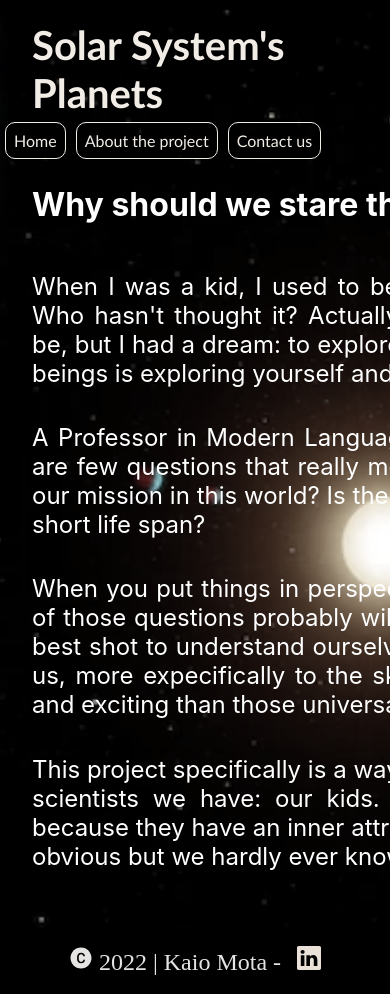
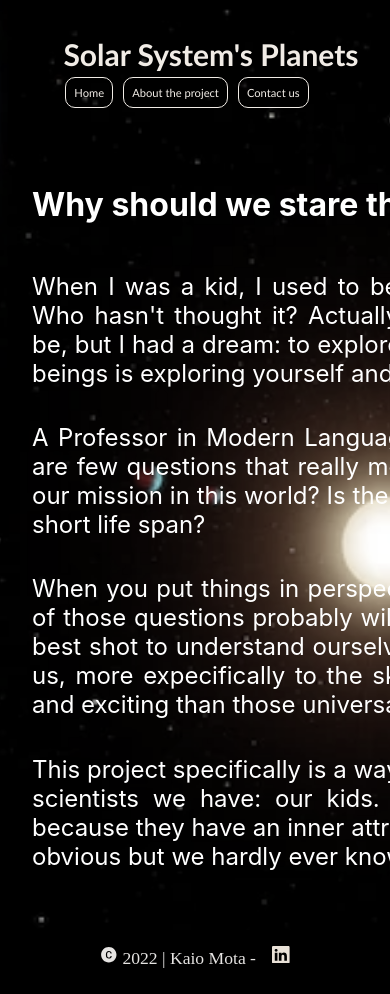
Before and after one commit to kaio-mota18/Astronomy-exploration---Educational-Purpose, a React (Create React App) app: page /about in a window 390 px wide. Shown: the top 994 px of the page. Built offline with nearby package versions, Linux system fonts and the light colour scheme.

Commit message:
Updates about resposiveness

```diff
--- a/src/components/components.css
+++ b/src/components/components.css
@@ -19,6 +19,12 @@
   }
 }
 
+@media (max-width: 950px){
+  .grid-container{
+    grid-template-columns: repeat(1, 1fr);
+  }
+}
+
 .form{
   display:flex;
   flex-direction: column;
--- a/src/components/form/form.js
+++ b/src/components/form/form.js
@@ -4,7 +4,6 @@ import './style.css'
 function Form() {
   // Função para declarar os estados que serão mudados com as informações recebidas pelo formulário
   const [form, setForm] = useState({
-    name: '',
     email: ''
   })
 
@@ -22,7 +21,7 @@ function Form() {
   function validatedAndSubmitted(event) {
     event.preventDefault()
     setSubmitted(true)
-    if (form.name !== '' && form.email !== '') {
+    if (form.email !== '') {
       setValid(true)
     } else {
       setValid(false)
@@ -36,15 +35,6 @@ function Form() {
           <div className="form-container">
             <div>
               <form onSubmit={validatedAndSubmitted}>
-                <input
-                  type="text"
-                  className="form-row"
-                  placeholder="How would you like to be called?"
-                  name="name"
-                  value={form.name}
-                  onChange={handleChange}
-                />
-
                 <input
                   type="text"
                   className="form-row"
@@ -70,20 +60,6 @@ function Form() {
           <div className="form-container">
             <div>
               <form onSubmit={validatedAndSubmitted}>
-                <input
-                  type="text"
-                  className="form-row-imcomplete"
-                  placeholder="Full name"
-                  name="name"
-                  value={form.name}
-                  onChange={handleChange}
-                />
-                {submitted && !form.name ? (
-                  <span className="imcomplete">
-                    Please, enter your full name
-                  </span>
-                ) : null}
-
                 <input
                   type="text"
                   className="form-row-imcomplete"
@@ -120,15 +96,6 @@ function Form() {
                 <input
                   type="text"
                   className="form-row"
-                  placeholder="How would you like to be called?"
-                  name="name"
-                  value={form.name}
-                  onChange={handleChange}
-                />
-
-                <input
-                  type="text"
-                  className="form-row"
                   placeholder="Email"
                   name="email"
                   value={form.email}
--- a/src/components/form/style.css
+++ b/src/components/form/style.css
@@ -26,6 +26,13 @@
   padding: 20px;
   margin: 10px 0px 10px 0px;;
   transition: 0.4s;
+}
+
+@media (max-width: 500px){
+  .form-container{
+    height: 110px;
+    width: 150px;
+  }
 }
 
 .form-container-imcomplete{
--- a/src/components/header/header.css
+++ b/src/components/header/header.css
@@ -15,7 +15,16 @@
   margin-bottom: 25px;
 }
 
-.main-title{
+@media (max-width: 820px){
+  .header-container{
+    flex-direction: column;
+    justify-content: center;
+  }
+}
+
+
+
+.main-title-short{
   margin-top: 1.3rem;
   margin-left: 2rem;
   color: rgb(250, 235, 215);
@@ -30,7 +39,7 @@
   margin-right: 1rem;
 }
 
-.nav-button{
+.nav-button-short{
   color: rgb(250, 235, 215);
   font-family: 'Gill Sans', 'Gill Sans MT', Calibri, 'Trebuchet MS', sans-serif;
   font-size: 1rem;
@@ -43,7 +52,16 @@
   cursor: pointer;
 }
 
-.nav-button:hover{
+@media (max-width: 500px){
+  .main-title-short{
+    font-size: 30px;
+  }
+  .nav-button-short{
+    font-size: 0.7rem;;
+  }
+}
+
+.nav-button-short:hover{
   border-color: rgb(74, 191, 199);
   color:rgb(74, 191, 199);
   transition: 0.4s;
--- a/src/components/header/header.js
+++ b/src/components/header/header.js
@@ -7,20 +7,20 @@ function Header() {
   return (
     <Fragment>
       <div className="header-container">
-        <h4 className="main-title">Solar System's Planets</h4>
+        <h4 className="main-title-short">Solar System's Planets</h4>
 
         <nav className="nav-bar">
           <Link to="/">
-            <button type="button" className="nav-button">
+            <button type="button" className="nav-button-short">
               Home
             </button>
           </Link>
           <Link to="./about">
-            <button type="button" className="nav-button">
+            <button type="button" className="nav-button-short">
               About the project
             </button>
           </Link>
-          <button type="button" className="nav-button">
+          <button type="button" className="nav-button-short">
             Contact us
           </button>
         </nav>
--- a/src/components/planets/style.css
+++ b/src/components/planets/style.css
@@ -8,11 +8,6 @@
 
 /* Media query for adapting the screen for smaller devices */
 
-@media (max-width: 1300px){
-  .container-short-description{
-    width: 400px;
-    }
-}
 
 
 .card-short-description{
@@ -33,12 +28,20 @@
 
 }
 
+@media (max-width: 500px){
+  .card-short-description{
+    width: 18rem;
+    height: 25.5rem;
+  }
+}
+
 .card-short-description:hover{
   background-color: rgb(58, 58, 57);
   border: 2px solid rgb(12, 8, 8);
   transition: 0.4s;
 
 }
+
 
 .card-title-short-description{
   font-size: 35px;
@@ -47,6 +50,13 @@
   padding: 10px;
   border: 1px solid transparent;
   color: rgb(252, 237, 237);
+}
+
+@media (max-width:500px){
+  .card-title-short-description{
+    font-size: 25px;
+    margin-bottom: 10px;
+  }
 }
 
 .card-title-short-description:hover{
@@ -71,12 +81,15 @@
   cursor: pointer;
 }
 
+@media (max-width: 500px){
+  .btt-short-description{
+    font-size: 0.7rem;
+  }
+}
+
 /* Icons */
 
 .icon-rocket{
   color: rgb(238, 238, 62);
-  font-size: 1.5rem;
+  font-size: 0.7rem;
 }
-
-
-/* SIDEBAR CONTENT */
--- a/src/components/shared/footer/styles_footer.css
+++ b/src/components/shared/footer/styles_footer.css
@@ -23,3 +23,12 @@
   color: rgb(250, 224, 191);
   font-size: 1.5rem;
 }
+
+@media (max-width: 400px){
+  .copyright-text{
+    font-size: 1.1rem;
+  }
+  .icons-footer{
+    font-size: 1.1rem;
+  }
+}
--- a/src/components/shared/images/style.css
+++ b/src/components/shared/images/style.css
@@ -5,3 +5,11 @@
   margin-top: 25px;;
   padding: 10px 30px 10px 30px;
 }
+
+@media (max-width: 500px){
+  .image-card{
+    height: 220px;
+    width: 220px;
+    margin-top: 10px;
+  }
+}
```
